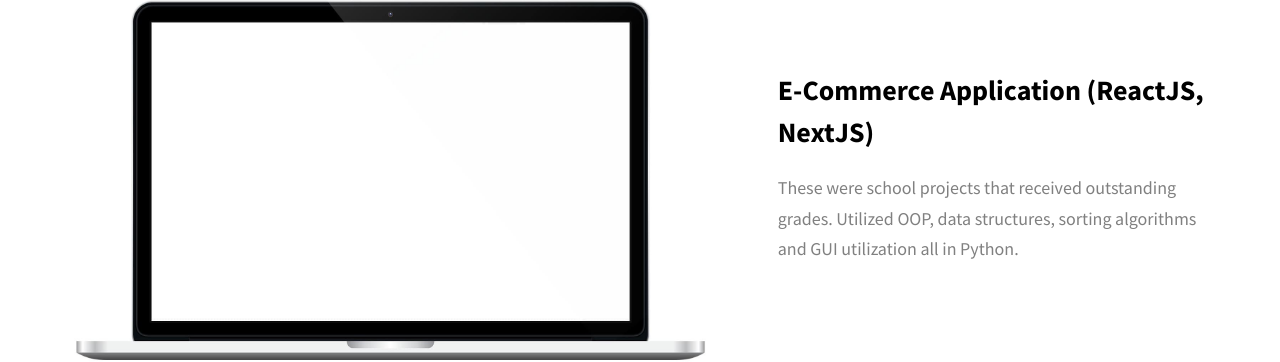
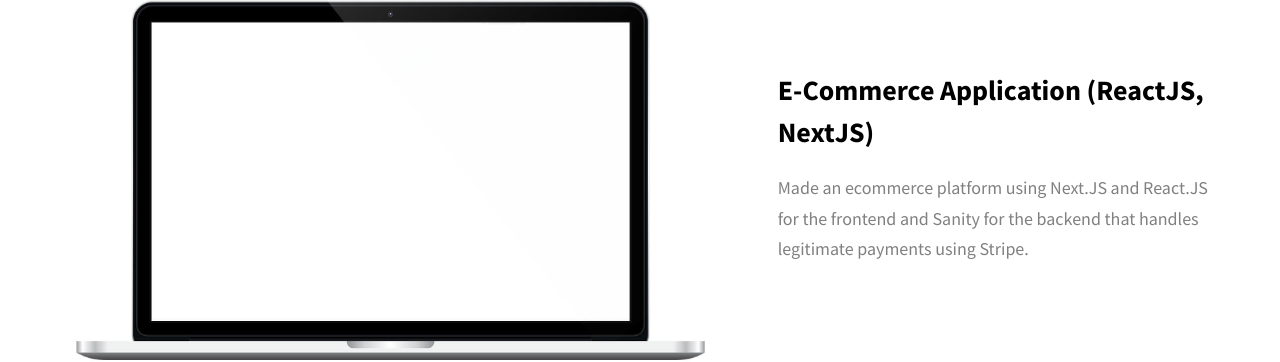
Before and after one commit to klparmar/klparmar.github.io, a website: page index.html in a window 1280 px wide. Shown: the part 2466-2828 px from the top of the page. Drawn offline with Linux system fonts and the light colour scheme.

Commit message:
Update index.html

```diff
--- a/index.html
+++ b/index.html
@@ -242,7 +242,7 @@
             <div class="projects__row-content">
               <h3 class="projects__row-content-title">E-Commerce Application (ReactJS, NextJS)</h3>
               <p class="projects__row-content-desc">
-                These were school projects that received outstanding grades. Utilized OOP, data structures, sorting algorithms and GUI utilization all in Python.
+                Made an ecommerce platform using Next.JS and React.JS for the frontend and Sanity for the backend that handles legitimate payments using Stripe.
               </p>
               <!-- <a
                 href="./project-2.html"
```
